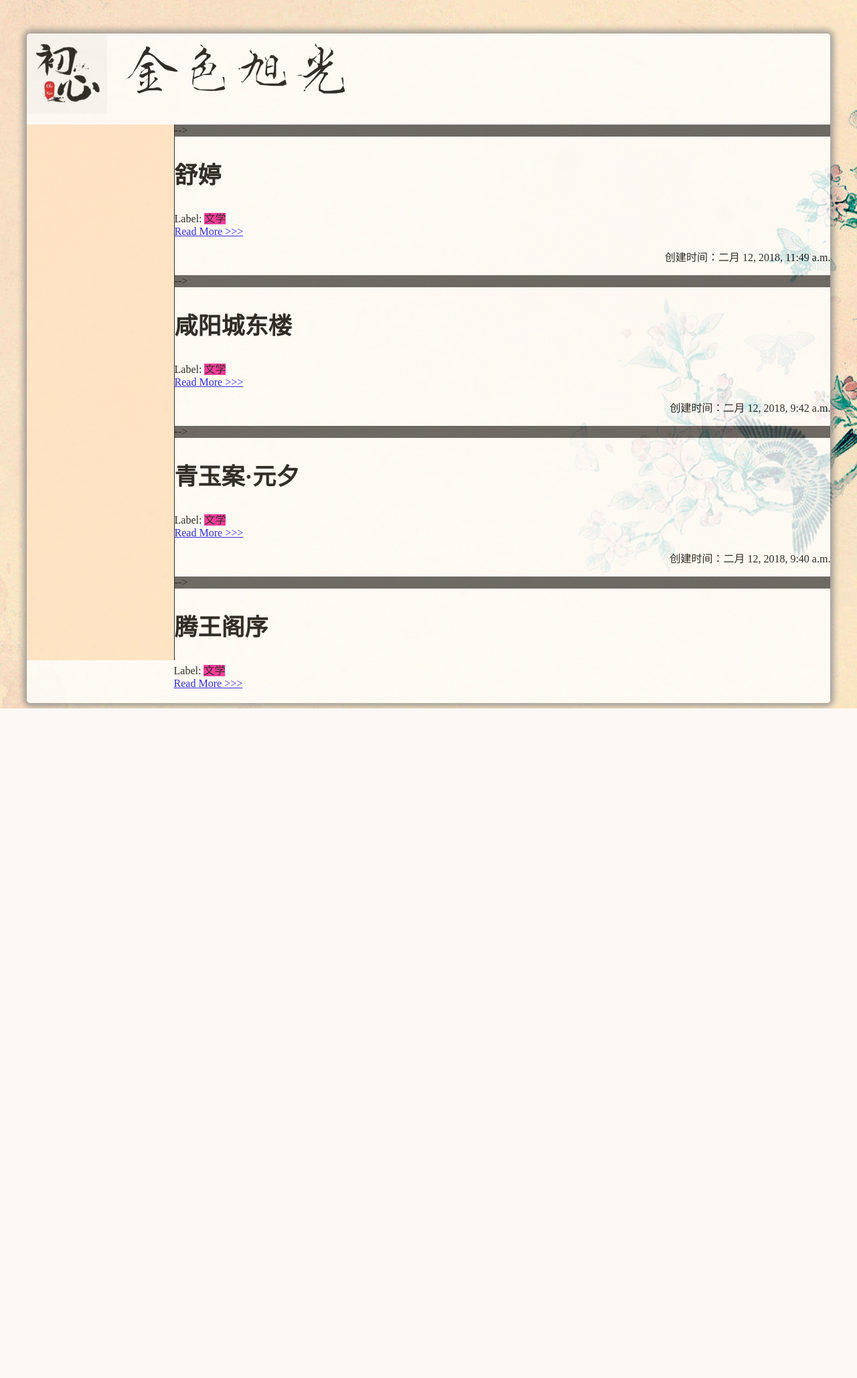
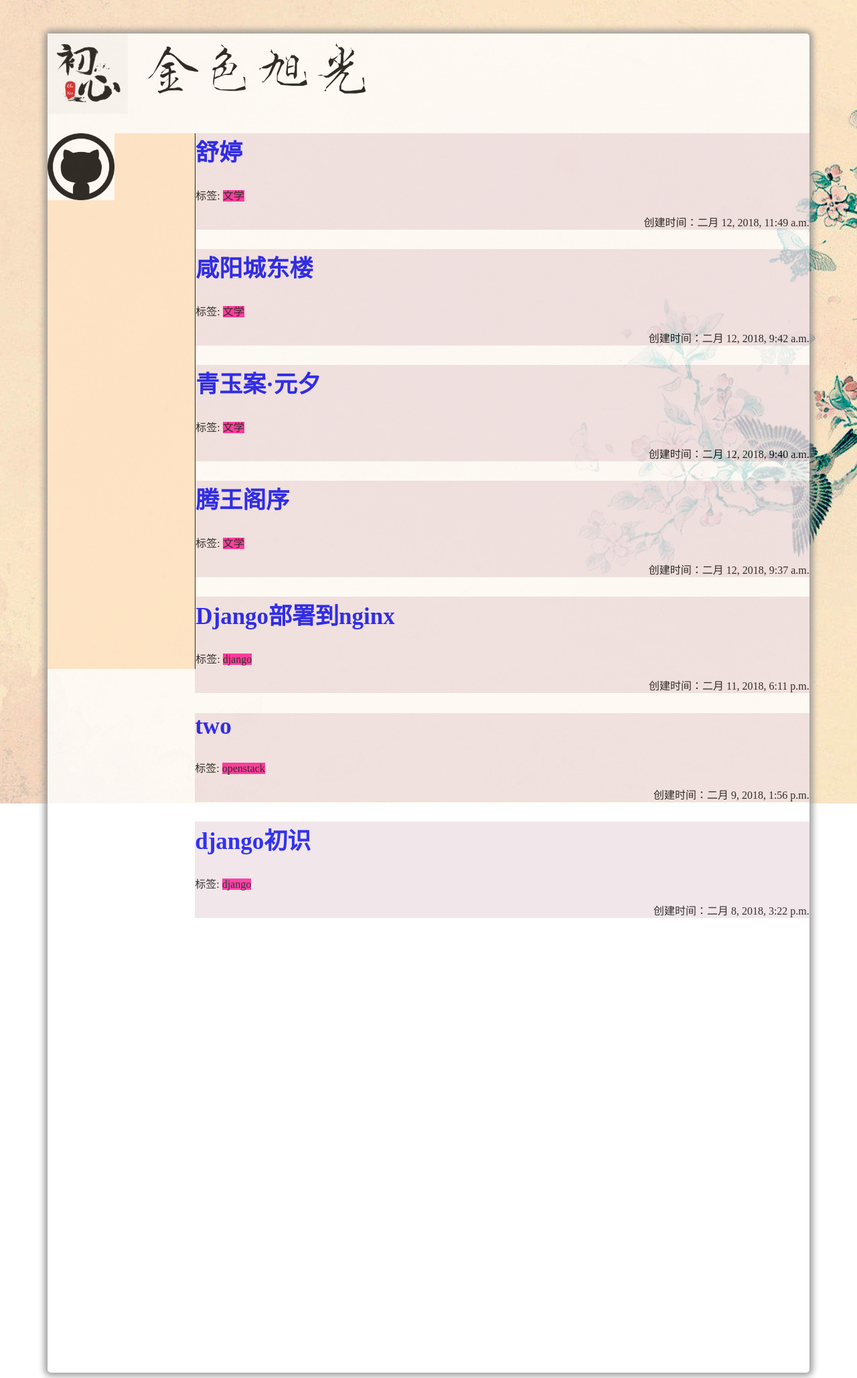
Before and after one commit to goldSunshine/blog, a Django app: page /blog/ in a window 1280 px wide. Shown: the whole page at 67% size. Before the commit the page ends 1058 px from the top, so only its background shows below. Run offline with Django 3.2, Linux system fonts and the light colour scheme; data comes from the database, SQL or seed files in the repository; both versions use the stored data as it was after the commit.

Commit message:
2018.2.12

```diff
--- a/blog/templates/a.html
+++ b/blog/templates/a.html
@@ -16,11 +16,9 @@ body{
 #home {
     background-color:white;
 #    text-align:center;
-    width:95%;
-    height:auto;
-    overflow:auto;
+    width:90%;
     border-radius: 5px;
-    height:1000px;
+    height:2000px;
     opacity:0.8;
     margin:50px auto auto auto;
     box-shadow: 0px 0px 10px 5px #888888;
@@ -50,6 +48,10 @@ body{
     margin-left:220px;
     height:800px;
 
+function setstyle(x)
+{
+document.getElementById(x).style.background="yellow";
+}
 
 }
 
@@ -63,28 +65,30 @@ body{
 <div id="title">
 {% load staticfiles %}
 <img src="{% static 'logo.jpg' %}" width="120" height="120" style="float:left"/>
-<img src="{% static 'name.png' %}"                      style="float:left"/>
+<img src="{% static 'name.png' %}"          style="float:left"/>
 </div><!--end for title-->
 
 <div id="container">
 
 <div id="side">
-<h1></h1>
+<img src="{% static 'github1.jpg' %}" width="100" height="100"   style="float:left"/>
 </div>
 
 <div id="content">
 
-<p  style="background-color:rgba(0,0,0,0.7);">--></p>
+
+
 {% for post in post_list %}
-<h2 style="font-family:Simsun;font-size:35px">{{post.title}}</h1>
-Label: <span style="background:#FF1493;">{{post.category}}</span>
-<br>
-<a href="{% url 'blog_detail' id=post.id %}">Read More >>> </a>
-<p style="text-align:right">创建时间：{{post.pub_date}}</p>
+<div style='background-color:#EEE0E5;' id="fname" onfocues="setstyle(this.id)">
+        <a href="{% url 'blog_detail' id=post.id %}" style="text-decoration:none"><h2 style="font-family:Simsun;font-size:35px">{{post.title}}</h1></a>
+        标签: <span style="background:#FF1493;">{{post.category}}</span>
+        <br>
+      <!--  <a href="{% url 'blog_detail' id=post.id %}">Read More >>> </a>-->
+        <p style="text-align:right">创建时间：{{post.pub_date}}</p>
 
-<!--<p style="text-align:right">最后修改时间：{{post.update_time}}</p>-->
+        <!--<p style="text-align:right">最后修改时间：{{post.update_time}}</p>-->
 
-<p  style="background-color: rgba(0,0,0,0.7);">--></p>
+</div>
 {%endfor%}
 
 
```
Also changed, not shown: blog/static/github1.jpg (added), blog/static/github2.jpg (added), blog/static/github3.jpg (added), db.sqlite3.
